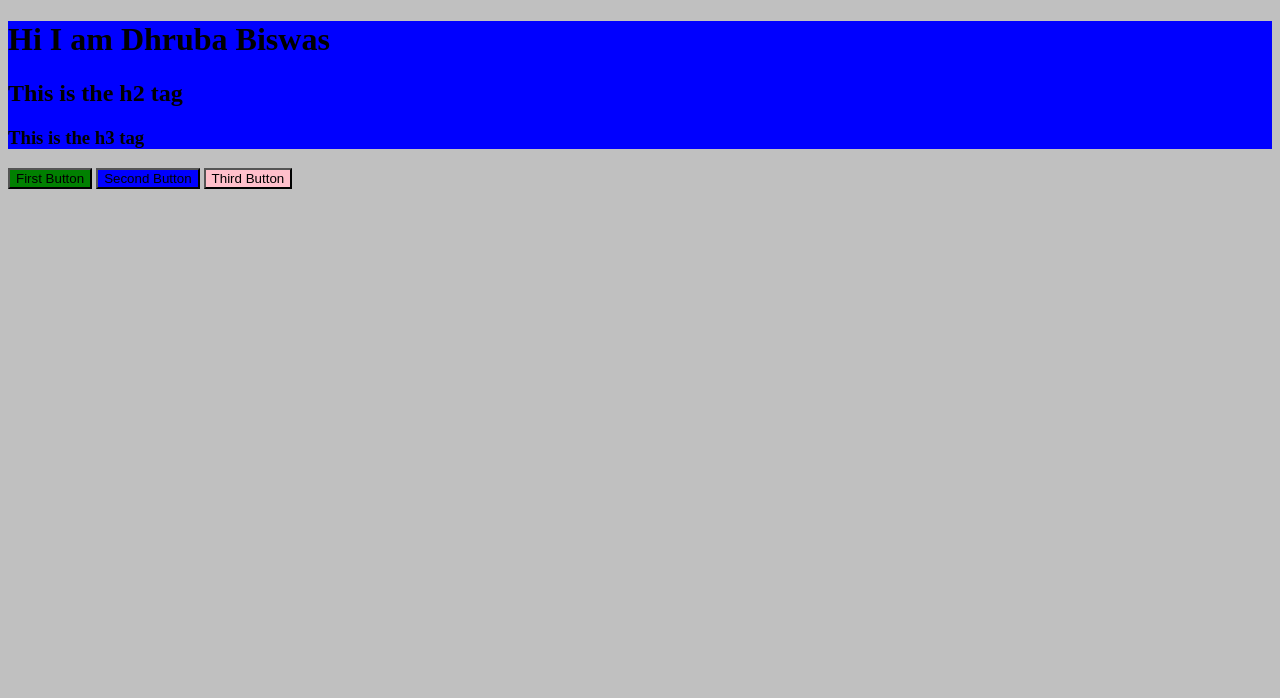
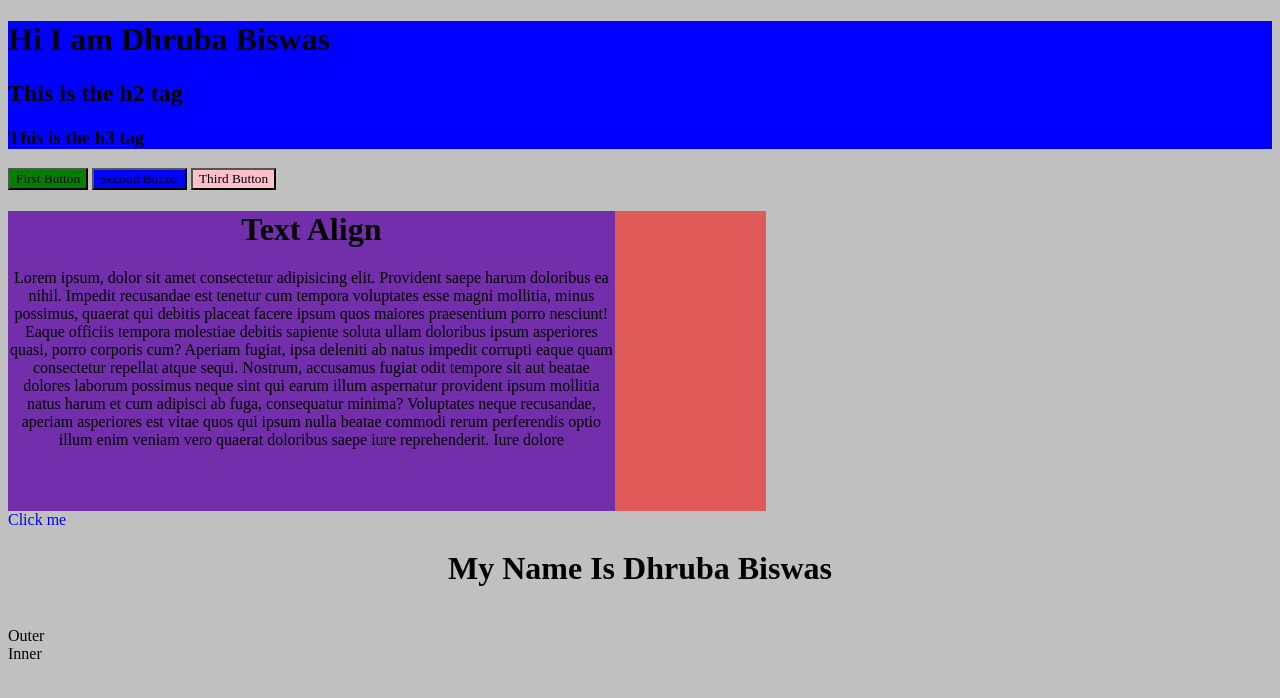
Before and after one commit to Dhruba545/css_practice, a plain HTML site: page index.html in a window 1280 px wide. Drawn offline with Linux system fonts and the light colour scheme.

Commit message:
Understood text-transform and step-1 complete

```diff
--- a/index.css
+++ b/index.css
@@ -1,3 +1,7 @@
+*{
+    font-family:"Times New Roman" ;
+}
+
 .silver{
     background-color: silver;
 }
@@ -16,3 +20,34 @@ h1 , h2 , h3 {  /* multiple select*/
 .button1{
     background-color: green;
 }
+.align_parent{
+    width: 60%;
+    height: 300px;
+    background-color: rgba(255, 0, 0, 0.53);
+}
+
+.align_children{
+    width: 80%;
+    height: 300px;
+    background-color: rgba(0, 0, 255, 0.489);
+    text-align: center;
+}
+a{
+
+    text-decoration:none;
+    /* text-decoration:overline;
+    text-decoration:underline;
+    text-decoration:line-through; */
+}
+.heading2{
+    text-align:center;
+    text-transform: capitalize;
+}
+ .outer{
+    font-size:25px;
+    text-align:center;
+ }
+ .inner{
+    font-size: 10px;
+
+ }
--- a/index.html
+++ b/index.html
@@ -33,5 +33,24 @@
    <button>Second Button</button>
    <button style="background-color:pink;">Third Button</button>
 
+   <div class="align_parent">
+    <div class="align_children">
+      <h1>Text Align</h1>
+      <p>
+        Lorem ipsum, dolor sit amet consectetur adipisicing elit. Provident saepe harum doloribus ea nihil. Impedit recusandae est tenetur cum tempora voluptates esse magni mollitia, minus possimus, quaerat qui debitis placeat facere ipsum quos maiores praesentium porro nesciunt! Eaque officiis tempora molestiae debitis sapiente soluta ullam doloribus ipsum asperiores quasi, porro corporis cum? Aperiam fugiat, ipsa deleniti ab natus impedit corrupti eaque quam consectetur repellat atque sequi. Nostrum, accusamus fugiat odit tempore sit aut beatae dolores laborum possimus neque sint qui earum illum aspernatur provident ipsum mollitia natus harum et cum adipisci ab fuga, consequatur minima? Voluptates neque recusandae, aperiam asperiores est vitae quos qui ipsum nulla beatae commodi rerum perferendis optio illum enim veniam vero quaerat doloribus saepe iure reprehenderit. Iure dolore
+    </div>
+   </div>
+   <a href="https://www.google.com">Click me</a>
+   <div>
+    <h1 class="heading2">My Name is Dhruba Biswas</h1><br>
+    <div id="outer">
+        Outer
+        <div id="inner">
+            Inner
+
+        </div>
+    </div>
+   </div>
+
 </body>
 </html>
```
